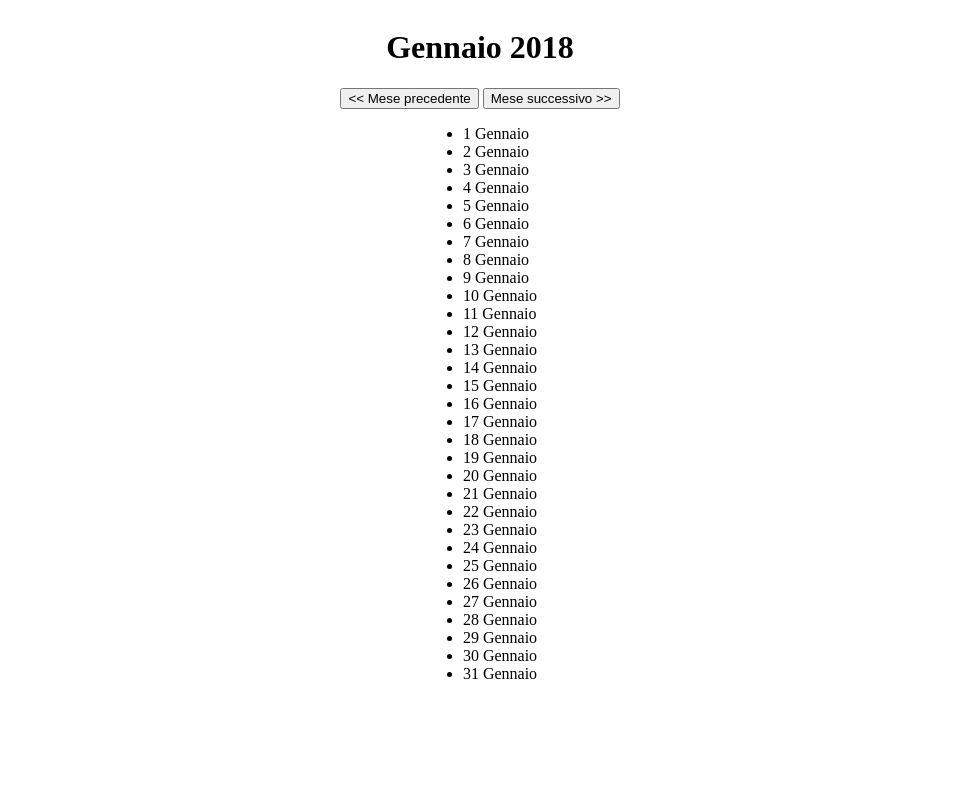
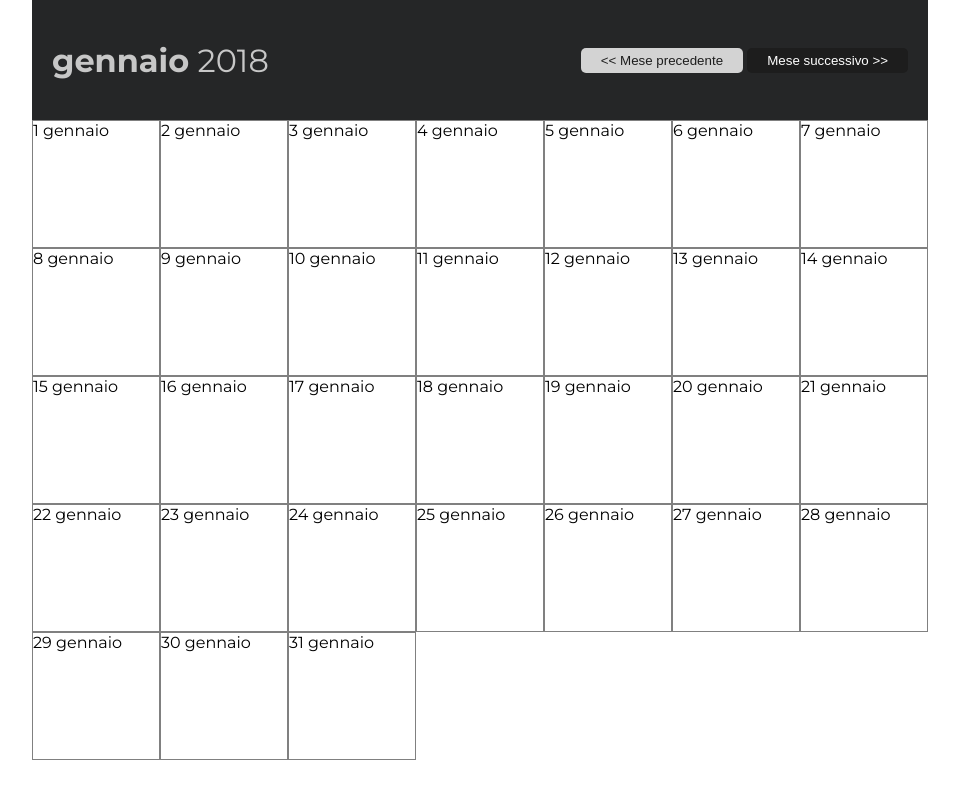
Before and after one commit to salasimo/ajax-ex-calendar, a plain HTML site: page index.html in a window 1280 px wide. Shown: the whole page, without its empty margins (160-1119 px from the left). Drawn offline with nearby package versions, Linux system fonts and the light colour scheme; no server answers.

Commit message:
Prima parte grafica

```diff
--- a/css/style.css
+++ b/css/style.css
@@ -1,16 +1,76 @@
-.top-calendar,
-.main-calendar {
-    display: flex;
-    justify-content: center;
-    align-items: center;
-    flex-direction: column;
+* {
+    margin: 0;
+    padding: 0;
+    box-sizing: border-box;
 }
 
-#calendar li,
-#nome-mese {
-    text-transform: capitalize;
+/* TOP CALENDAR
+================ */
+body{
+    font-family: "Montserrat", sans-serif;
+}
+
+.top-calendar{
+    height: 120px;
+    width: calc(100vw / 10 * 7);
+    margin: 0 auto;
+    background-color: #252627;
+    color: #C7C7C7;
+    display: flex;
+    align-items: center;
+    justify-content: space-between;
+    padding: 20px;
+
+}
+
+h1{
+    font-weight: 400;
+}
+h1 span{
+    font-weight: 700;
+}
+
+/* MAIN CALENDAR
+================= */
+
+#calendar {
+    width: calc(100vw / 10 * 7);
+    /* min-width: 740px; */
+    margin: 0 auto;
+    /* height: calc(100vh - 120px); */
+    display: flex;
+    flex-wrap: wrap;
+
+
+}
+
+.block-day{
+    overflow: hidden;
+    flex-basis: calc(100vw / 10);
+    flex-grow: 0;
+    flex-shrink: 0;
+
+    height: calc(100vw / 10);
+
+    border: 1px solid grey;
 }
 
 .festivo {
     color: red;
 }
+
+button.btn-navigation {
+    padding: 5px 20px;
+    border: none;
+    border-radius: 5px;
+    background-color: #1d1d1d;
+    color: white;
+    cursor: pointer;
+}
+
+
+button.btn-navigation:disabled {
+    background-color: lightgrey;
+    color: #1d1d1d;
+    cursor: not-allowed;
+}
--- a/index.html
+++ b/index.html
@@ -3,6 +3,7 @@
     <head>
         <meta charset="utf-8">
         <link rel="stylesheet" href="css/style.css">
+        <link href="https://fonts.googleapis.com/css?family=Montserrat:200,400,400i,600,700,700i,900&display=swap" rel="stylesheet">
         <script src="https://ajax.googleapis.com/ajax/libs/jquery/3.4.1/jquery.min.js"></script>
         <script src="https://cdnjs.cloudflare.com/ajax/libs/moment.js/2.24.0/moment.min.js" charset="utf-8"></script>
         <script src="https://cdnjs.cloudflare.com/ajax/libs/moment.js/2.24.0/locale/it.js" charset="utf-8"></script>
@@ -13,18 +14,18 @@
         <div class="top-calendar">
             <h1><span id="nome-mese">Gennaio</span> 2018</h1>
             <div class="top-navigation">
-                <button class="btn-navigation mese-prec"><< Mese precedente</button>
+                <button class="btn-navigation mese-prec" disabled><< Mese precedente</button>
                 <button class="btn-navigation mese-succ">Mese successivo >></button>
             </div>
         </div>
         <div class="main-calendar">
-            <ul id="calendar">
-
-            </ul>
+            <div id="calendar">
+                <!-- Qui template -->
+            </div>
         </div>
 
         <script id="calendar-template" type="text/x-handlebars-template">
-            <li data-day="{{dataDay}}"> {{day}} </li>
+            <div class="block-day" data-day="{{dataDay}}"> {{day}} </div>
         </script>
 
 
--- a/js/main.js
+++ b/js/main.js
@@ -7,25 +7,32 @@ $(document).ready(function() {
     // Tramite click stampare il mese successivo
 
     var dataIniziale = moment('2018-01-01');
+    var limiteIniziale = moment('2018-01-01');
+    var limiteFinale = moment('2018-12-01');
     stampaGiorniMese(dataIniziale); // Inizializzazione Calendario
     stampaFestivi(dataIniziale);
 
     $('.mese-succ').click(function() {
-        if (dataIniziale.month() != 11) {
-            dataIniziale.add(1, 'month');
-            stampaGiorniMese(dataIniziale);
-            stampaFestivi(dataIniziale);
-        } else{
-            alert("Il calendario comprende solo l'anno 2018");
+        $('.mese-prec').prop('disabled', false);
+        dataIniziale.add(1, 'month');
+        stampaGiorniMese(dataIniziale);
+        stampaFestivi(dataIniziale);
+        if (dataIniziale.isSameOrAfter(limiteFinale)) {
+            $(".mese-succ").prop("disabled", true);
         }
     });
+
     $('.mese-prec').click(function() {
-        if (dataIniziale.month() != 0) {
+        if (dataIniziale.isSameOrBefore(limiteIniziale)) {
+            alert("Hai prbvato ad hackerarmi!");
+
+        } else {
             dataIniziale.subtract(1, 'month');
             stampaGiorniMese(dataIniziale);
             stampaFestivi(dataIniziale);
-        } else{
-            alert("Il calendario comprende solo l'anno 2018");
+            if (dataIniziale.isSameOrBefore(limiteIniziale)) {
+                $(".mese-prec").prop("disabled", true);
+            }
         }
     });
 
@@ -43,7 +50,7 @@ $(document).ready(function() {
                     var giornoFestivo = giorniFestivi[i];
                     var nomeFestivo = giornoFestivo.name;
                     var dataFestivo = giornoFestivo.date;
-                    $('#calendar li[data-day="' + dataFestivo + '"]').addClass('festivo').append(' - ' + nomeFestivo);
+                    $('#calendar div[data-day="' + dataFestivo + '"]').addClass('festivo').append(' - ' + nomeFestivo);
                 }
             },
             error: function(err) {
@@ -70,4 +77,5 @@ $(document).ready(function() {
         }
     }
 
+
 });
```
